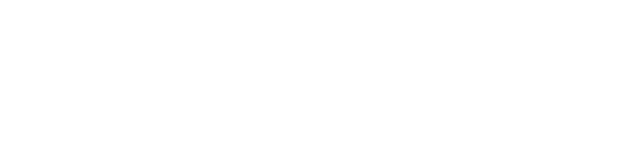
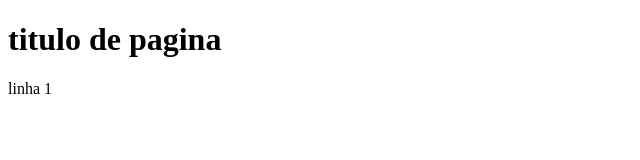
Before and after one commit to RQLMIUEE/Repositori-nuvem, a plain HTML site: page Desktop/diretoriolocal/index.html in a window 1280 px wide. Shown: the whole page, without its empty margins (0-640 px from the left). Drawn offline with Linux system fonts and the light colour scheme.

Commit message:
adicionado teg p

```diff
--- a/Desktop/diretoriolocal/index.html
+++ b/Desktop/diretoriolocal/index.html
@@ -7,6 +7,7 @@
     <title>Document</title>
 </head>
 <body>
-    <h1></h1>
+    <h1>titulo de pagina</h1>
+    <p>linha 1</p>
 </body>
 </html>
```
